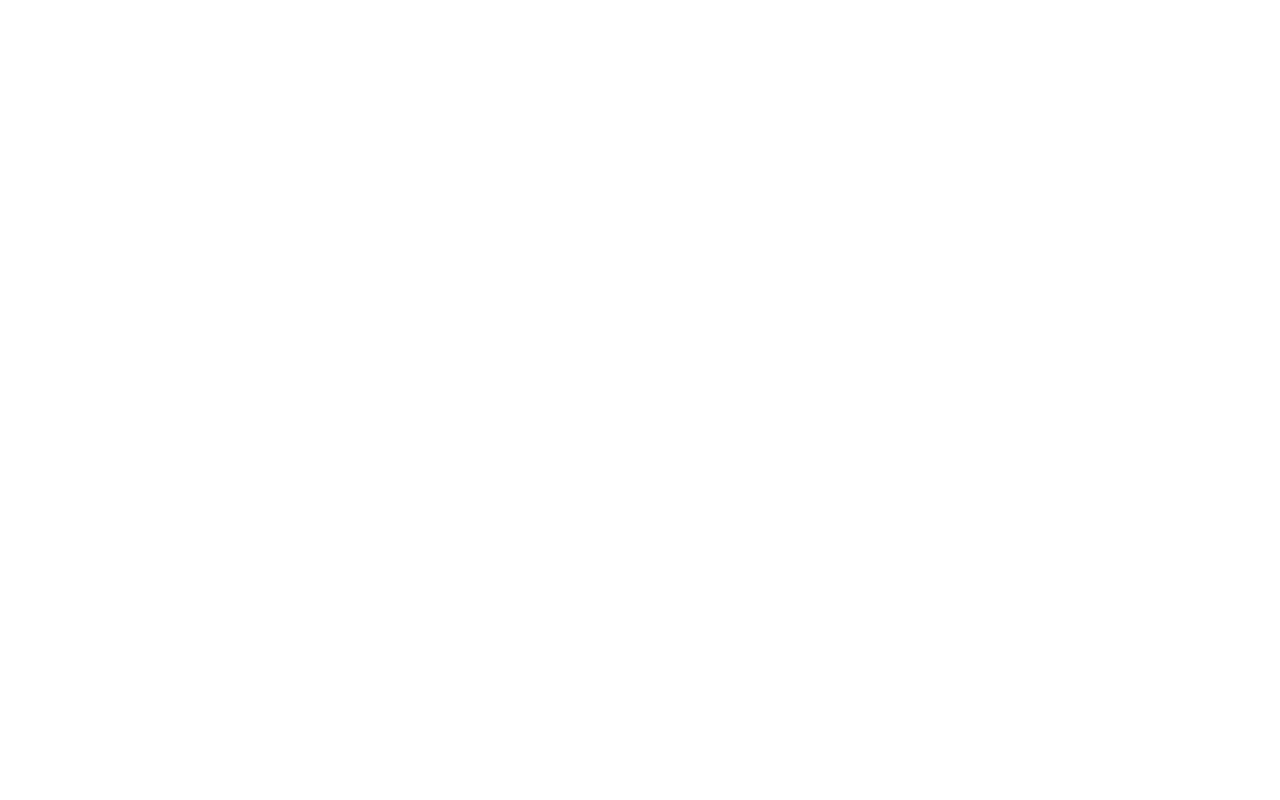
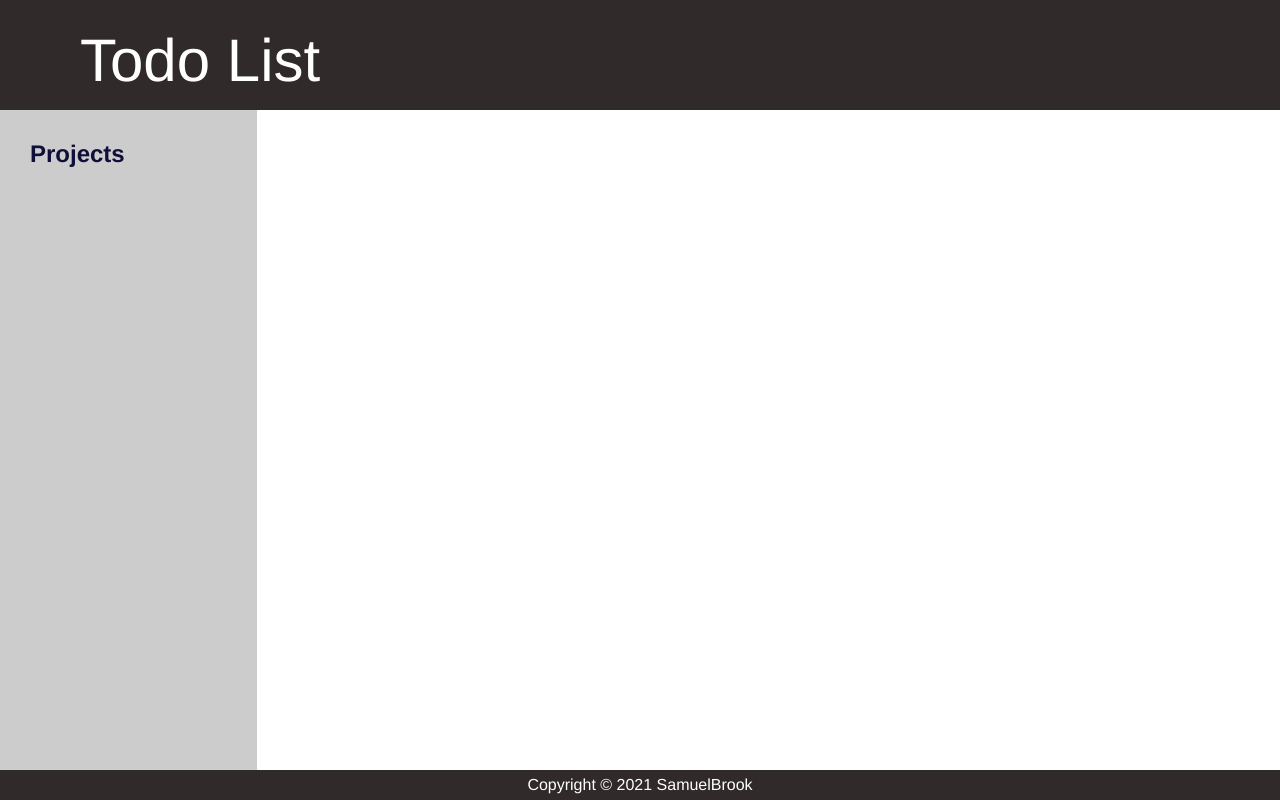
Before and after one commit to SamuelBrook/todo-list, a website built with webpack: page dist/index.html in a window 1280 px wide. Built offline with Linux system fonts and the light colour scheme.

Commit message:
Add project heading to sidebar and format home page

```diff
--- a/src/make-page.js
+++ b/src/make-page.js
@@ -5,6 +5,7 @@ const makePage = () => {
 
     const header = document.createElement("div");
     header.id = "header";
+    header.textContent = "Todo List";
     container.appendChild(header);
 
     const content = document.createElement("div");
@@ -13,6 +14,7 @@ const makePage = () => {
 
     const footer = document.createElement("div");
     footer.id = "footer";
+    footer.textContent = "Copyright © 2021 SamuelBrook";
     container.appendChild(footer);
 
     //add a sidebar for the activites to go into and a div for the todos to go into
@@ -27,7 +29,15 @@ const makePage = () => {
 
     //add a "add activity" button and header to the sidebar
 
+    const projectsHeader = document.createElement("div");
+    projectsHeader.id = "projects-header";
+    projectsHeader.textContent = "Projects";
+    sidebar.appendChild(projectsHeader);
+
     //add a "add todo" button and header to the main screen
+
+
+    //add function to edit text content of divs
 }
 
 export { makePage };
--- a/src/styles.css
+++ b/src/styles.css
@@ -0,0 +1,54 @@
+html, body {
+  margin: 0px;
+  height: 100%;
+  font-family:  Helvetica, sans-serif;
+}
+
+#container {
+    display: flex;
+    flex-direction: column;
+    height: 100%;
+    border-color: red;
+}
+
+#header {
+    height: 100px;
+    background-color: rgb(48, 42, 42);
+    color: white;
+    display: flex;
+    justify-content: start;
+    align-items: center;
+    padding-left: 80px;
+    padding-top: 10px;
+    font-size: 60px;
+}
+
+#content {
+    flex-grow: 1;
+    display: flex;
+}
+
+#footer {
+    height: 30px;
+    background-color: rgb(48, 42, 42);
+    color: white;
+    display: flex;
+    justify-content: center;
+    align-items: center;
+}
+
+#sidebar {
+    background-color: rgb(204, 204, 204);
+    flex-grow: 1;
+    padding: 30px;
+    font-size: 24px;
+    font-weight: bold;
+}
+
+#main-content {
+    flex-grow: 10;
+}
+
+#projects-header {
+    color: rgb(15, 15, 58);
+}
```
Also changed, not shown: dist/index.html, dist/main.js.
